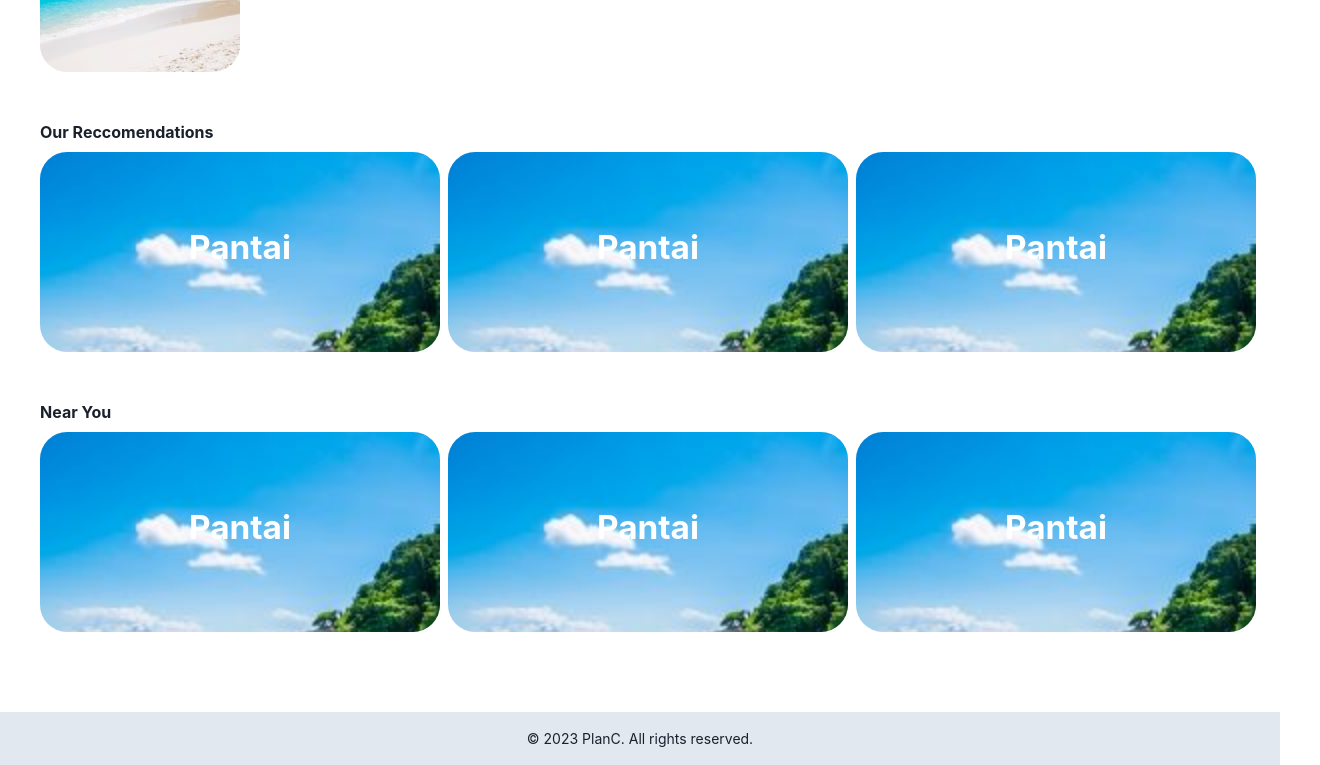
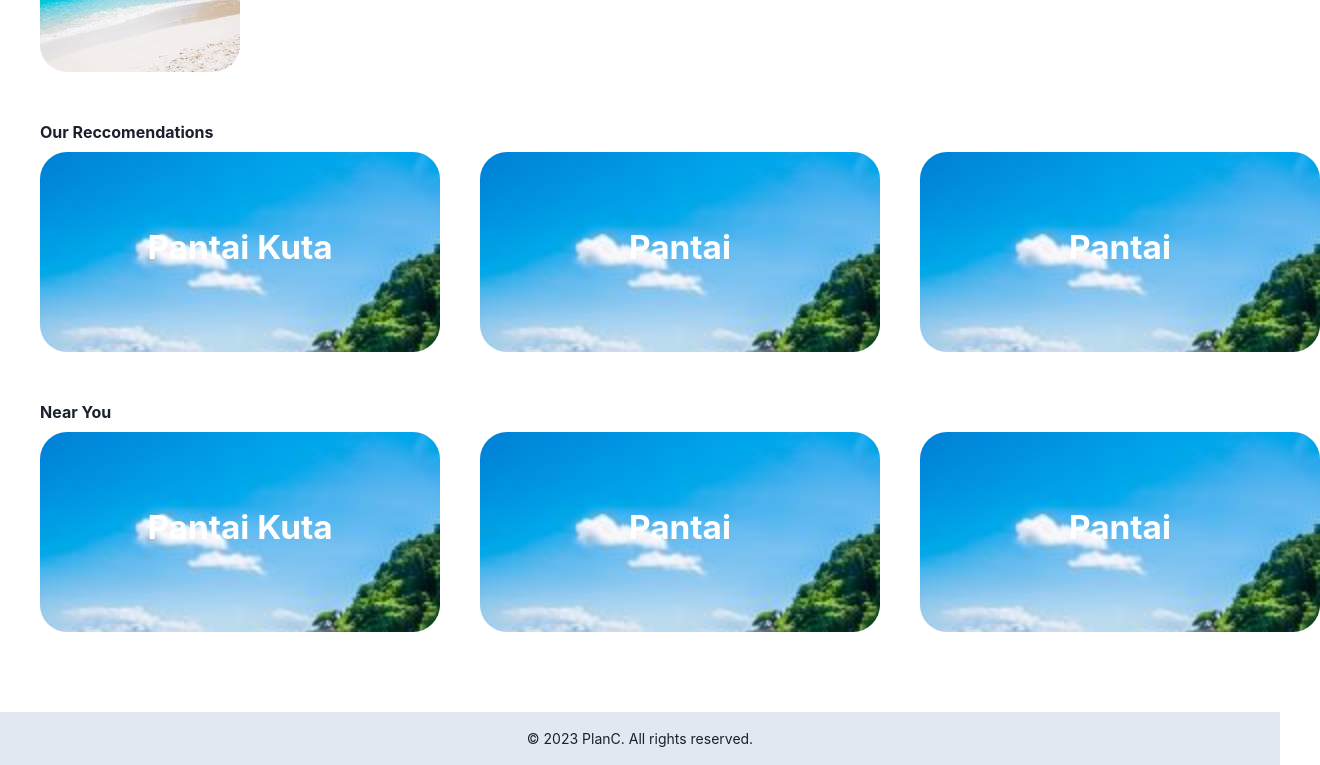
Before and after one commit to fadiyahsutopo/Bangkit2023-PlanC, a React (Create React App) app: page / in a window 1280 px wide. Shown: the part 1000-1765 px from the top of the page, 1320 px wide, since content can reach past the window. Built offline with nearby package versions, Linux system fonts and the light colour scheme.

Commit message:
feat: add spacing for longcard

```diff
--- a/src/ui/component/LongCard/LongCard.jsx
+++ b/src/ui/component/LongCard/LongCard.jsx
@@ -18,7 +18,7 @@ export function LongCard() {
           backgroundSize="cover"
         >
           <Text fontWeight="bold" fontSize="25pt" mb="2" color="white">
-            Pantai
+            Pantai Kuta
           </Text>
         </Box>
       </Link>
--- a/src/ui/pages/Categories/Categories.jsx
+++ b/src/ui/pages/Categories/Categories.jsx
@@ -16,7 +16,7 @@ export function Categories() {
             backgroundRepeat="no-repeat"
           ></Box>
           <Text fontWeight="bold" fontSize="25pt" mb="2">
-            Pantai
+            Pantai Kuta
           </Text>
         </HStack>
       </Link>
@@ -31,7 +31,7 @@ export function Categories() {
           backgroundRepeat="no-repeat"
         ></Box>
         <Text fontWeight="bold" fontSize="25pt" mb="2">
-          Pantai
+          Pantai Anyer
         </Text>
       </HStack>
       <HStack gap={10}>
--- a/src/ui/pages/Home/Home.jsx
+++ b/src/ui/pages/Home/Home.jsx
@@ -3,10 +3,9 @@ import { Hero } from "../../component/Hero/Hero";
 import { LongCard } from "../../component/LongCard/LongCard";
 import { Category } from "../../component/Categories/Category";
 
-
 export function Home() {
-    return (
-    <Box minHeight="100vh" display="flex" width={'full'} flexDirection="column">
+  return (
+    <Box minHeight="100vh" display="flex" width={"full"} flexDirection="column">
       <Hero />
       <VStack
         flex="1"
@@ -15,18 +14,20 @@ export function Home() {
         pl={10}
         pt={20}
       >
-        <HStack mb={10}>
+        <HStack mb={10} spacing={10}>
           <Category />
         </HStack>
         <Text fontWeight={"bold"}>Our Reccomendations</Text>
-        <HStack alignItems={"flex-start"}>
+        <HStack alignItems={"flex-start"} spacing={10}>
           <LongCard />
         </HStack>
-        <Text fontWeight={"bold"} mt={10}>Near You</Text>
-        <HStack alignItems={"flex-start"}>
+        <Text fontWeight={"bold"} mt={10}>
+          Near You
+        </Text>
+        <HStack alignItems={"flex-start"} spacing={10}>
           <LongCard />
         </HStack>
       </VStack>
     </Box>
-    )
+  );
 }
```
